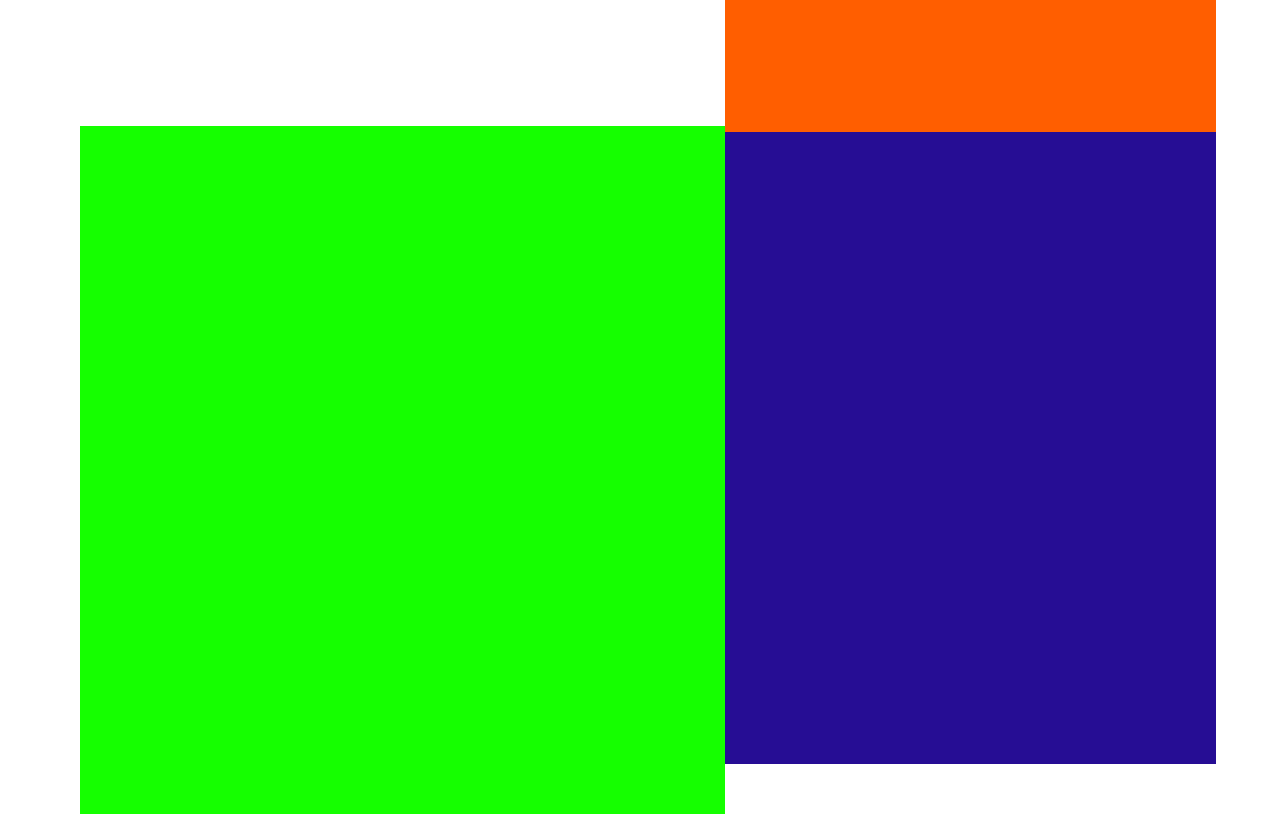
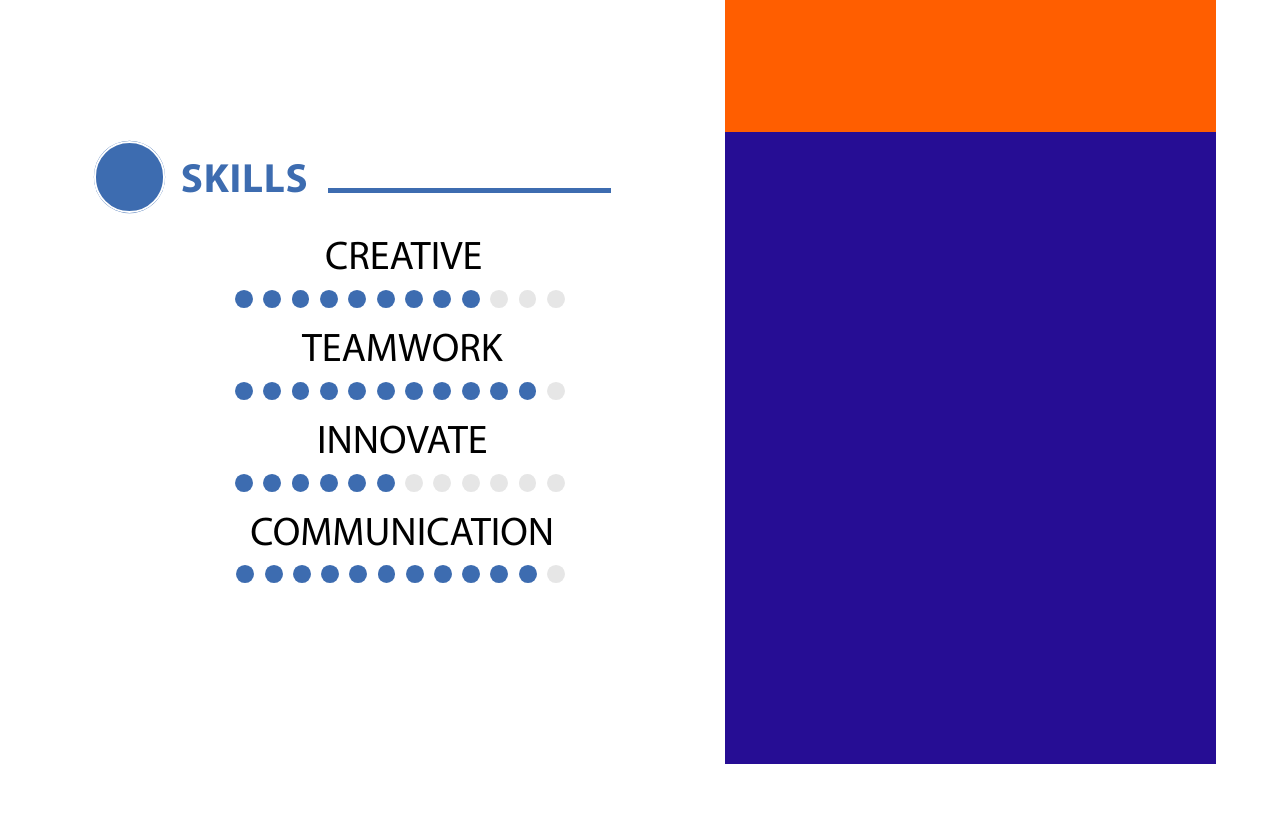
Before and after one commit to EvgeniyChuprov/CV, a website built with webpack: page src/index.pug in a window 1280 px wide. Shown: the part 1840-2654 px from the top of the page. Built offline with nearby package versions, Linux system fonts and the light colour scheme.

Commit message:
add skills

```diff
--- a/src/contact/contact.pug
+++ b/src/contact/contact.pug
@@ -1,4 +1,4 @@
-mixin contact (header, text)
+mixin contact (header)
     .contact
         .contact__header
             .contact__header-ring
--- a/src/index.pug
+++ b/src/index.pug
@@ -3,6 +3,7 @@ extends template/template
 include logo/logo
 include profile/profile
 include contact/contact
+include skills/skills
 
 block content
     .content
@@ -14,6 +15,7 @@ block content
             .contact.width
                 +contact('contact')
             .skills.width
+                +skills('skills')
         .content__right
             .education.width
             .expwrience.width
--- /dev/null
+++ b/src/skills/skills.pug
@@ -0,0 +1,47 @@
+mixin skills (header)
+    .skills
+            .skills__header
+                .skills__header-ring
+                h2(class='skills__header-header')= header
+                .skills__header-line
+
+            .skills__box
+                h3(class='skills__creative skills__color')  CREATIVE
+                ul.skills__line-ring
+                    - for (var i=0; i<12; i++)
+                        if i < 9
+                            li
+                            div(class="ring" style={background: '#3d6cb0'})
+                        else
+                            li
+                            div(class="ring" style={background: '#e6e6e6'})
+            .skills__box
+                h3(class='skills__teamwork skills__color')  TEAMWORK
+                ul.skills__line-ring
+                    - for (var i=0; i<12; i++)
+                        if i < 11
+                            li
+                            div(class="ring" style={background: '#3d6cb0'})
+                        else
+                            li
+                            div(class="ring" style={background: '#e6e6e6'})
+            .skills__box
+                h3(class='skills__innovate skills__color')  INNOVATE
+                ul.skills__line-ring
+                    - for (var i=0; i<12; i++)
+                        if i < 6
+                            li
+                            div(class="ring" style={background: '#3d6cb0'})
+                        else
+                            li
+                            div(class="ring" style={background: '#e6e6e6'})
+            .skills__box
+                h3(class='skills__communication skills__color')  COMMUNICATION
+                ul.skills__line-ring
+                    - for (var i=0; i<12; i++)
+                        if i < 11
+                            li
+                            div(class="ring ring-comm" style={background: '#3d6cb0'})
+                        else
+                            li
+                            div(class="ring ring-comm" style={background: '#e6e6e6'})
--- /dev/null
+++ b/src/skills/skills.scss
@@ -0,0 +1,87 @@
+@mixin param() {
+  margin-left: -.1%;
+  letter-spacing:-0.001rem;
+  margin-top: 1.15vw;
+  font-size: 2.5rem;
+  }
+  .skills__header {
+      display: flex;
+      margin-bottom: 1.7vw;
+  }
+  .skills__header-header{
+    text-transform: uppercase;
+    font-family: 'MyriadProBold';
+    color: #3d6cb0;
+    letter-spacing:0.06vw;
+    font-size: 3.2vw;
+    margin-right: 2%;
+    margin-left: 2.4%;
+    padding-top: 5.6%;
+
+  }
+  .skills__header-line {
+    height: .4vw;
+    width: 44%;
+    display: flex;
+    background: #3d6cb0;
+    margin-top: 9.5%;
+    position: relative;
+    margin-left: 1%;
+  }
+
+  .skills__header-ring {
+    @include ring(5.3vw, 0.2vw, 0.01vw, #3d6cb0, #ffffff);
+    margin-top: 2.3%;
+    margin-left: 2.1%;
+  }
+
+  .skills__box {
+    width: 27vw;
+    margin: auto;
+  }
+  .skills__color{
+    font-family: 'MyriadPro';
+    text-align: center;
+    font-size: 2vw;
+    margin: auto;
+    margin-left: 4.5%;
+    margin-top: 1vw;
+    letter-spacing:0.05vw;
+  }
+  .skills__creative{
+    margin-left: .7%;
+    letter-spacing:-0.001rem;
+    margin-top: 2vw;
+    font-size: 2.5rem;
+  }
+
+
+  .skills__line-ring{
+    display: flex;
+    justify-content: space-between;
+    margin: 0 auto;
+    padding: 0.9vw 0.8vw 0.63vw 0;
+    overflow: hidden;
+    list-style: none;
+  }
+  .ring{
+    background: #3d6cb0;
+     border-radius: 50%;
+     width: 1.4vw;
+     height: 1.4vw;
+     position: relative;
+  }
+
+  .ring-comm{
+    margin-top: -0.5%;
+    margin-left: 1%;
+  }
+  .skills__teamwork{
+    @include param();
+  }
+  .skills__innovate{
+    @include param();
+  }
+  .skills__communication{
+    @include param();
+  }
--- a/src/style.scss
+++ b/src/style.scss
@@ -12,6 +12,7 @@
 @import 'logo/logo.scss';
 @import 'profile/profile.scss';
 @import 'contact/contact.scss';
+@import 'skills/skills.scss';
 
 
 .content{
@@ -55,7 +56,6 @@
     height: 33rem;
  }
  .skills{
-    background: rgb(21, 255, 0);
     height: 43rem;
  }
  .education{
```
